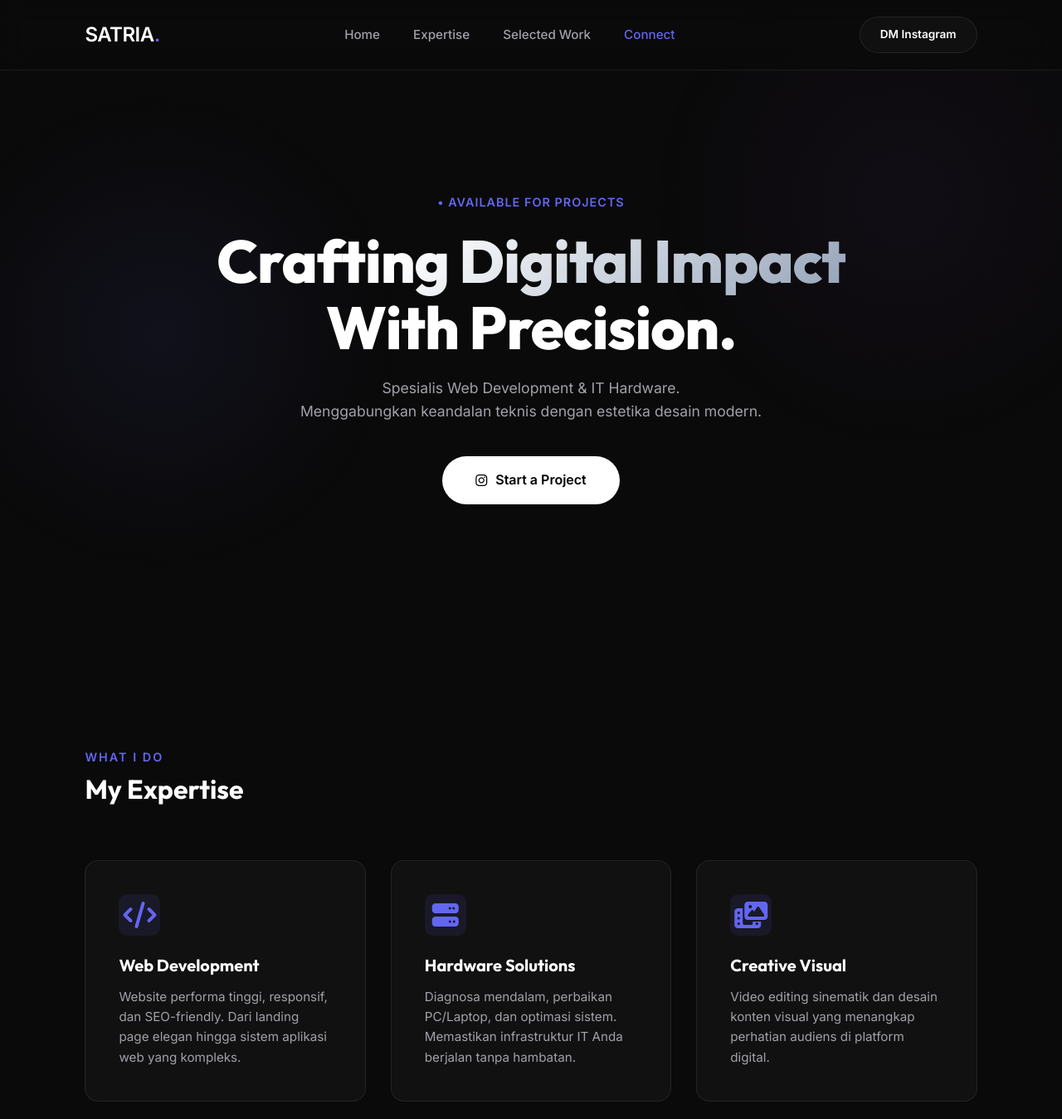
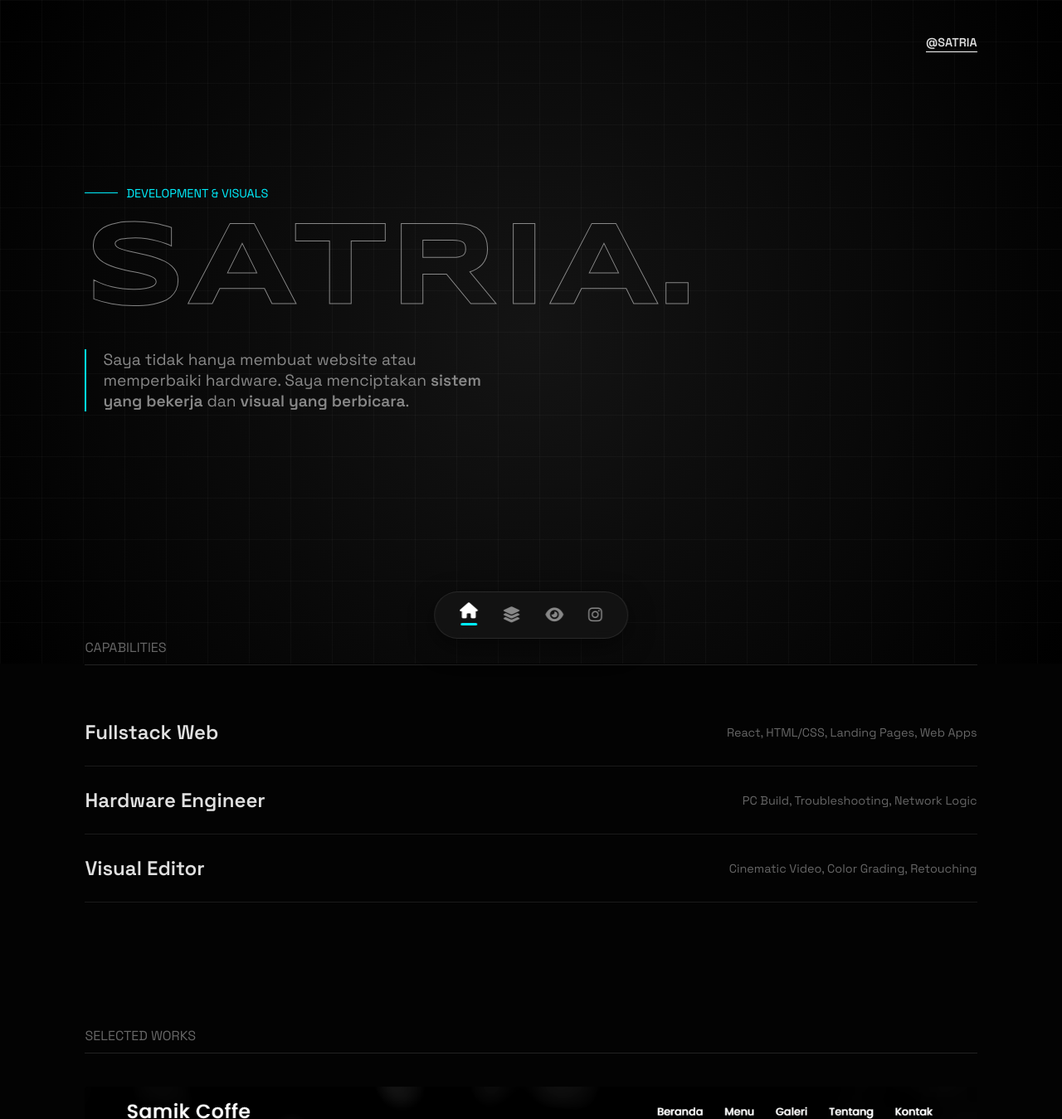
Before and after one commit to SatriaMikhel/satriatechweb, a plain HTML site: page index.html in a window 1280 px wide. Shown: the top 1349 px of the page at 83% size. Drawn offline with nearby package versions, Linux system fonts and the light colour scheme.

Commit message:
Update title and styles in index.html

```diff
--- a/index.html
+++ b/index.html
@@ -3,324 +3,255 @@
 <head>
     <meta charset="UTF-8">
     <meta name="viewport" content="width=device-width, initial-scale=1.0">
-    <title>Satria | Digital Portfolio</title>
+    <title>Satria | Digital Craftsman</title>
 
     <link rel="preconnect" href="https://fonts.googleapis.com">
     <link rel="preconnect" href="https://fonts.gstatic.com" crossorigin>
-    <link href="https://fonts.googleapis.com/css2?family=Inter:wght@300;400;500;600&family=Outfit:wght@400;600;700;800&display=swap" rel="stylesheet">
+    <link href="https://fonts.googleapis.com/css2?family=Space+Grotesk:wght@300;400;600&family=Syncopate:wght@700&display=swap" rel="stylesheet">
 
     <link rel="stylesheet" href="https://cdnjs.cloudflare.com/ajax/libs/font-awesome/6.4.0/css/all.min.css">
-
     <link href="https://unpkg.com/aos@2.3.1/dist/aos.css" rel="stylesheet">
 
     <style>
-        /* --- 1. DESIGN TOKENS (Professional Dark Theme) --- */
         :root {
-            --bg-main: #0a0a0a;
-            --bg-secondary: #111111;
-            --text-white: #ffffff;
-            --text-muted: #a1a1aa;
-
-            /* Accent: Electric Indigo (Terlihat Mahal & Tech) */
-            --accent: #6366f1;
-            --accent-glow: rgba(99, 102, 241, 0.4);
-
-            --glass-border: rgba(255, 255, 255, 0.08);
-            --glass-bg: rgba(20, 20, 20, 0.7);
+            --bg: #030303;
+            --text: #e0e0e0;
+            --accent: #fff; /* Monochrome style untuk kesan mahal */
+            --highlight: #00f0ff; /* Cyber Cyan tipis untuk detil */
         }
 
-        * { margin: 0; padding: 0; box-sizing: border-box; scroll-behavior: smooth; }
+        * { margin: 0; padding: 0; box-sizing: border-box; cursor: default; }
 
         body {
-            background-color: var(--bg-main);
-            color: var(--text-white);
-            font-family: 'Inter', sans-serif;
-            line-height: 1.6;
+            background-color: var(--bg);
+            color: var(--text);
+            font-family: 'Space Grotesk', sans-serif;
             overflow-x: hidden;
+            padding-bottom: 100px; /* Space for bottom nav */
         }
 
-        /* Background Gradient Mesh (Subtle) */
-        .bg-mesh {
-            position: fixed; top: 0; left: 0; width: 100%; height: 100vh; z-index: -1;
-            background: radial-gradient(circle at 15% 50%, rgba(99, 102, 241, 0.08), transparent 25%),
-                        radial-gradient(circle at 85% 30%, rgba(168, 85, 247, 0.05), transparent 25%);
+        /* --- SPOTLIGHT EFFECT (Background Mewah) --- */
+        .spotlight {
+            position: fixed; top: 0; left: 0; width: 100%; height: 100vh;
+            background: radial-gradient(circle at 50% 50%, rgba(20, 20, 20, 1) 0%, rgba(0, 0, 0, 1) 100%);
+            z-index: -2;
         }
 
-        a { text-decoration: none; color: inherit; transition: 0.3s ease; }
-        h1, h2, h3 { font-family: 'Outfit', sans-serif; }
-
-        /* --- 2. NAVBAR (Mobile Friendly & Glass) --- */
-        header {
-            position: fixed; top: 0; left: 0; width: 100%;
-            padding: 20px 8%;
-            display: flex; justify-content: space-between; align-items: center;
-            z-index: 1000;
-            background: rgba(10, 10, 10, 0.8);
-            backdrop-filter: blur(15px);
-            border-bottom: 1px solid var(--glass-border);
+        /* Grid halus biar techy */
+        .grid-bg {
+            position: fixed; top: 0; left: 0; width: 100%; height: 100%;
+            background-image: linear-gradient(rgba(255, 255, 255, 0.03) 1px, transparent 1px),
+            linear-gradient(90deg, rgba(255, 255, 255, 0.03) 1px, transparent 1px);
+            background-size: 50px 50px;
+            z-index: -1; pointer-events: none;
         }
 
-        .logo { font-size: 1.5rem; font-weight: 800; letter-spacing: -0.5px; }
-        .logo span { color: var(--accent); }
+        /* --- TYPOGRAPHY --- */
+        h1, h2, h3 { font-family: 'Syncopate', sans-serif; text-transform: uppercase; letter-spacing: 2px; }
+        a { text-decoration: none; color: inherit; transition: 0.3s; cursor: pointer; }
 
-        .nav-links { display: flex; gap: 40px; }
-        .nav-links a { color: var(--text-muted); font-size: 0.95rem; font-weight: 500; }
-        .nav-links a:hover, .nav-links a.active { color: white; }
-
-        .cta-small {
-            padding: 10px 24px; border: 1px solid var(--glass-border);
-            border-radius: 50px; font-size: 0.85rem; font-weight: 600;
-            background: rgba(255,255,255,0.03); transition: 0.3s;
-        }
-        .cta-small:hover { border-color: var(--accent); color: var(--accent); }
-
-        .hamburger { display: none; font-size: 1.5rem; cursor: pointer; color: white; }
-
-        /* --- 3. HERO SECTION --- */
+        /* --- HERO (Personal Branding Kuat) --- */
         .hero {
-            min-height: 100vh; display: flex; align-items: center; justify-content: center;
-            text-align: center; padding: 120px 8% 80px;
+            min-height: 90vh; display: flex; flex-direction: column; justify-content: center;
+            padding: 0 8%; position: relative;
         }
 
-        .hero h1 {
-            font-size: clamp(2.5rem, 6vw, 4.5rem);
-            font-weight: 800; line-height: 1.1; margin-bottom: 20px;
-            letter-spacing: -1px;
+        .role-label {
+            font-size: 0.9rem; color: var(--highlight); margin-bottom: 20px;
+            display: flex; align-items: center; gap: 10px;
         }
-        .gradient-text {
-            background: linear-gradient(135deg, #fff 30%, #94a3b8 100%);
-            -webkit-background-clip: text; -webkit-text-fill-color: transparent;
+        .line { width: 40px; height: 1px; background: var(--highlight); }
+
+        .hero-name {
+            font-size: clamp(3rem, 12vw, 9rem);
+            font-weight: 700; line-height: 0.9; color: transparent;
+            -webkit-text-stroke: 1px rgba(255,255,255,0.5); /* Outline Text Effect */
+            transition: 0.5s;
+        }
+        .hero-name:hover { -webkit-text-stroke: 1px #fff; text-shadow: 0 0 20px rgba(255,255,255,0.3); }
+
+        .hero-desc {
+            font-size: 1.2rem; max-width: 500px; margin-top: 30px; color: #888;
+            border-left: 2px solid var(--highlight); padding-left: 20px;
         }
 
-        .hero p {
-            font-size: 1.1rem; color: var(--text-muted); max-width: 600px; margin: 0 auto 40px;
+        /* --- SKILLS (List Style - Bukan Kartu Jualan) --- */
+        .skills-section { padding: 50px 8%; }
+        .section-title { font-size: 1rem; color: #666; margin-bottom: 40px; border-bottom: 1px solid #222; padding-bottom: 10px; }
+
+        .skill-item {
+            display: flex; justify-content: space-between; align-items: center;
+            padding: 25px 0; border-bottom: 1px solid #1a1a1a; transition: 0.3s;
         }
+        .skill-item:hover { padding-left: 20px; border-bottom: 1px solid var(--highlight); }
+        .skill-name { font-size: 1.5rem; font-weight: 600; }
+        .skill-desc { font-size: 0.9rem; color: #666; text-align: right; }
 
-        .hero-btn {
-            display: inline-flex; align-items: center; gap: 10px;
-            padding: 16px 40px; background: var(--text-white); color: black;
-            border-radius: 50px; font-weight: 700; font-size: 1rem;
-            transition: transform 0.3s;
+        /* --- PROJECT SHOWCASE (Big & Bold) --- */
+        .projects-section { padding: 100px 8%; }
+
+        .project-block {
+            margin-bottom: 120px; position: relative;
         }
-        .hero-btn:hover { transform: translateY(-4px); box-shadow: 0 0 20px rgba(255,255,255,0.3); }
+        .project-image {
+            width: 100%; height: auto; border-radius: 4px; filter: grayscale(100%) contrast(1.1);
+            transition: 0.5s; cursor: pointer;
+        }
+        .project-block:hover .project-image { filter: grayscale(0%); }
 
-        /* --- 4. EXPERTISE (Keahlian Tetap Ada & Rapi) --- */
-        .section { padding: 100px 8%; }
-        .section-header { margin-bottom: 60px; }
-        .section-header h2 { font-size: 2rem; margin-bottom: 10px; }
-        .section-header span { color: var(--accent); font-weight: 600; font-size: 0.9rem; text-transform: uppercase; letter-spacing: 2px; }
+        .project-meta {
+            display: flex; justify-content: space-between; align-items: flex-end; margin-top: 20px;
+        }
+        .project-title { font-size: 2rem; margin-bottom: 5px; }
+        .project-tags { font-size: 0.8rem; color: var(--highlight); font-family: 'Space Grotesk', sans-serif; letter-spacing: 1px; }
+        .view-btn {
+            font-size: 3rem; transform: rotate(-45deg); transition: 0.3s;
+        }
+        .project-block:hover .view-btn { transform: rotate(0) translateX(10px); color: var(--highlight); }
 
-        .grid-3 {
-            display: grid; grid-template-columns: repeat(auto-fit, minmax(300px, 1fr)); gap: 30px;
+        /* --- FLOATING DOCK (Mobile Nav Kekinian) --- */
+        .dock-nav {
+            position: fixed; bottom: 30px; left: 50%; transform: translateX(-50%);
+            background: rgba(20, 20, 20, 0.8); backdrop-filter: blur(10px);
+            padding: 15px 30px; border-radius: 50px; border: 1px solid rgba(255,255,255,0.1);
+            display: flex; gap: 30px; align-items: center; z-index: 1000;
+            box-shadow: 0 10px 30px rgba(0,0,0,0.5);
         }
+        .dock-item { font-size: 1.2rem; color: #888; transition: 0.3s; position: relative; }
+        .dock-item:hover, .dock-item.active { color: #fff; transform: translateY(-5px); }
+        .dock-item::after {
+            content: ''; position: absolute; bottom: -5px; left: 50%; transform: translateX(-50%);
+            width: 0; height: 3px; background: var(--highlight); transition: 0.3s; border-radius: 2px;
+        }
+        .dock-item.active::after { width: 20px; }
 
-        .card {
-            background: var(--bg-secondary); border: 1px solid var(--glass-border);
-            padding: 40px; border-radius: 16px; transition: 0.4s; position: relative; overflow: hidden;
-        }
-        .card:hover { border-color: var(--accent); transform: translateY(-5px); }
+        /* --- SOCIAL OVERLAY --- */
+        .social-corner { position: fixed; top: 40px; right: 8%; z-index: 100; mix-blend-mode: difference; }
+        .ig-btn { font-size: 0.9rem; font-weight: 700; text-transform: uppercase; border-bottom: 1px solid #fff; padding-bottom: 2px; }
 
-        .card-icon {
-            font-size: 2rem; color: var(--accent); margin-bottom: 20px;
-            width: 50px; height: 50px; display: flex; align-items: center; justify-content: center;
-            background: rgba(99, 102, 241, 0.1); border-radius: 10px;
-        }
-        .card h3 { font-size: 1.25rem; margin-bottom: 10px; }
-        .card p { color: var(--text-muted); font-size: 0.95rem; }
-
-        /* --- 5. SELECTED WORK (Portfolio) --- */
-        .project-card {
-            display: block; position: relative; border-radius: 20px; overflow: hidden;
-            aspect-ratio: 16/9; cursor: pointer; border: 1px solid var(--glass-border);
-        }
-        .project-img {
-            width: 100%; height: 100%; object-fit: cover; transition: 0.6s;
-            filter: grayscale(20%);
-        }
-        .project-overlay {
-            position: absolute; bottom: 0; left: 0; width: 100%;
-            padding: 40px; background: linear-gradient(to top, rgba(0,0,0,0.9), transparent);
-            transform: translateY(20px); opacity: 0; transition: 0.4s;
-        }
-
-        /* Hover Effects */
-        .project-card:hover .project-img { transform: scale(1.05); filter: grayscale(0%); }
-        .project-card:hover .project-overlay { transform: translateY(0); opacity: 1; }
-
-        .project-overlay h3 { font-size: 1.5rem; margin-bottom: 5px; }
-        .project-overlay p { color: var(--text-muted); margin-bottom: 0; font-size: 0.9rem; }
-        .badge {
-            display: inline-block; padding: 4px 12px; background: var(--accent);
-            color: white; border-radius: 20px; font-size: 0.7rem; font-weight: 700; margin-bottom: 10px;
-        }
-
-        /* --- 6. FOOTER (Simple Professional) --- */
-        footer {
-            padding: 80px 8%; border-top: 1px solid var(--glass-border);
-            text-align: center;
-        }
-        .footer-cta h2 { font-size: 2.5rem; margin-bottom: 30px; }
-        .social-link {
-            font-size: 1.5rem; margin: 0 15px; color: var(--text-muted); transition: 0.3s;
-        }
-        .social-link:hover { color: white; transform: scale(1.2); }
-
-        /* --- 7. MOBILE RESPONSIVE FIXES --- */
+        /* --- RESPONSIVE --- */
         @media (max-width: 768px) {
-            header { padding: 15px 5%; }
-            .nav-links {
-                position: absolute; top: 70px; left: 0; width: 100%;
-                background: var(--bg-main); border-bottom: 1px solid var(--glass-border);
-                flex-direction: column; padding: 40px; gap: 20px; align-items: center;
-                transform: translateY(-150%); transition: 0.4s; z-index: 999;
-            }
-            .nav-links.active { transform: translateY(0); }
-
-            .hamburger { display: block; }
-            .cta-small { display: none; } /* Hide top button on mobile */
-
-            .hero h1 { font-size: 2.5rem; }
-            .section { padding: 80px 5%; }
-            .project-card { aspect-ratio: 4/3; } /* Taller images on mobile */
+            .hero-name { font-size: 3.5rem; -webkit-text-stroke: 0; color: #fff; } /* Solid white on mobile for readability */
+            .skill-item { flex-direction: column; align-items: flex-start; gap: 10px; }
+            .skill-desc { text-align: left; }
+            .project-title { font-size: 1.5rem; }
+            .dock-nav { bottom: 20px; padding: 12px 25px; gap: 25px; width: 85%; justify-content: space-around; }
         }
     </style>
 </head>
 <body>
 
-    <div class="bg-mesh"></div>
+    <div class="spotlight"></div>
+    <div class="grid-bg"></div>
 
-    <header>
-        <div class="logo">SATRIA<span>.</span></div>
-        <div class="hamburger" onclick="toggleMenu()">
-            <i class="fas fa-bars"></i>
-        </div>
-        <nav class="nav-links">
-            <a href="#hero">Home</a>
-            <a href="#expertise">Expertise</a>
-            <a href="#work">Selected Work</a>
-            <a href="https://instagram.com/username_anda" target="_blank" style="color:var(--accent)">Connect</a>
-        </nav>
-        <a href="https://instagram.com/username_anda" target="_blank" class="cta-small">DM Instagram</a>
-    </header>
+    <div class="social-corner" data-aos="fade-down">
+        <a href="https://instagram.com/username_anda" target="_blank" class="ig-btn">@SATRIA</a>
+    </div>
 
-    <section class="hero" id="hero">
-        <div data-aos="fade-up">
-            <div style="margin-bottom: 20px; color: var(--accent); font-weight: 600; letter-spacing: 1px; font-size: 0.9rem;">
-                • AVAILABLE FOR PROJECTS
+    <section class="hero" id="home">
+        <div data-aos="fade-up" data-aos-duration="1500">
+            <div class="role-label">
+                <div class="line"></div> DEVELOPMENT & VISUALS
             </div>
-            <h1>
-                <span class="gradient-text">Crafting Digital Impact</span><br>
-                With Precision.
-            </h1>
-            <p>
-                Spesialis Web Development & IT Hardware. <br>
-                Menggabungkan keandalan teknis dengan estetika desain modern.
+            <h1 class="hero-name">SATRIA.</h1>
+            <p class="hero-desc">
+                Saya tidak hanya membuat website atau memperbaiki hardware. Saya menciptakan <strong>sistem yang bekerja</strong> dan <strong>visual yang berbicara</strong>.
             </p>
-            <a href="https://instagram.com/username_anda" target="_blank" class="hero-btn">
-                <i class="fab fa-instagram"></i> Start a Project
-            </a>
         </div>
     </section>
 
-    <section class="section" id="expertise">
-        <div class="section-header" data-aos="fade-up">
-            <span>WHAT I DO</span>
-            <h2>My Expertise</h2>
+    <section class="skills-section" id="skills">
+        <div class="section-title">CAPABILITIES</div>
+
+        <div class="skill-item" data-aos="fade-up">
+            <div class="skill-name">Fullstack Web</div>
+            <div class="skill-desc">React, HTML/CSS, Landing Pages, Web Apps</div>
         </div>
-
-        <div class="grid-3">
-            <div class="card" data-aos="fade-up" data-aos-delay="100">
-                <div class="card-icon"><i class="fas fa-code"></i></div>
-                <h3>Web Development</h3>
-                <p>Website performa tinggi, responsif, dan SEO-friendly. Dari landing page elegan hingga sistem aplikasi web yang kompleks.</p>
-            </div>
-            <div class="card" data-aos="fade-up" data-aos-delay="200">
-                <div class="card-icon"><i class="fas fa-server"></i></div>
-                <h3>Hardware Solutions</h3>
-                <p>Diagnosa mendalam, perbaikan PC/Laptop, dan optimasi sistem. Memastikan infrastruktur IT Anda berjalan tanpa hambatan.</p>
-            </div>
-            <div class="card" data-aos="fade-up" data-aos-delay="300">
-                <div class="card-icon"><i class="fas fa-photo-video"></i></div>
-                <h3>Creative Visual</h3>
-                <p>Video editing sinematik dan desain konten visual yang menangkap perhatian audiens di platform digital.</p>
-            </div>
+        <div class="skill-item" data-aos="fade-up" data-aos-delay="100">
+            <div class="skill-name">Hardware Engineer</div>
+            <div class="skill-desc">PC Build, Troubleshooting, Network Logic</div>
+        </div>
+        <div class="skill-item" data-aos="fade-up" data-aos-delay="200">
+            <div class="skill-name">Visual Editor</div>
+            <div class="skill-desc">Cinematic Video, Color Grading, Retouching</div>
         </div>
     </section>
 
-    <section class="section" id="work">
-        <div class="section-header" data-aos="fade-up">
-            <span>PORTFOLIO</span>
-            <h2>Featured Projects</h2>
+    <section class="projects-section" id="works">
+        <div class="section-title">SELECTED WORKS</div>
+
+        <div class="project-block" data-aos="fade-up">
+            <a href="https://samik-coffe.vercel.app/" target="_blank">
+                <img src="img/coffe.png" class="project-image" alt="Coffee" onerror="this.src='https://images.unsplash.com/photo-1509042239860-f550ce710b93?q=80&w=1000'">
+                <div class="project-meta">
+                    <div>
+                        <h2 class="project-title">SAMIK COFFEE</h2>
+                        <span class="project-tags">WEB DESIGN / F&B</span>
+                    </div>
+                    <div class="view-btn"><i class="fas fa-arrow-right"></i></div>
+                </div>
+            </a>
         </div>
 
-        <div class="grid-3">
-            <a href="https://samik-coffe.vercel.app/" target="_blank" class="project-card" data-aos="zoom-in">
-                <img src="img/coffe.png" class="project-img" alt="Coffee" onerror="this.src='https://images.unsplash.com/photo-1509042239860-f550ce710b93?q=80&w=1000'">
-                <div class="project-overlay">
-                    <span class="badge">F&B</span>
-                    <h3>Samik Coffee</h3>
-                    <p>Modern coffee shop landing page.</p>
+        <div class="project-block" data-aos="fade-up">
+            <a href="https://samikstore-pos.vercel.app/" target="_blank">
+                <img src="img/kasir.png" class="project-image" alt="POS" onerror="this.src='https://images.unsplash.com/photo-1556742049-0cfed4f7a07d?q=80&w=1000'">
+                <div class="project-meta">
+                    <div>
+                        <h2 class="project-title">POS SYSTEM</h2>
+                        <span class="project-tags">WEB APP / LOGIC</span>
+                    </div>
+                    <div class="view-btn"><i class="fas fa-arrow-right"></i></div>
                 </div>
             </a>
+        </div>
 
-            <a href="https://samikstore-pos.vercel.app/" target="_blank" class="project-card" data-aos="zoom-in" data-aos-delay="100">
-                <img src="img/kasir.png" class="project-img" alt="POS" onerror="this.src='https://images.unsplash.com/photo-1556742049-0cfed4f7a07d?q=80&w=1000'">
-                <div class="project-overlay">
-                    <span class="badge">WEB APP</span>
-                    <h3>POS System</h3>
-                    <p>Management system for retail.</p>
-                </div>
-            </a>
-
-            <a href="https://samik-showrm.vercel.app/" target="_blank" class="project-card" data-aos="zoom-in" data-aos-delay="200">
-                <img src="img/showroom.png" class="project-img" alt="Showroom" onerror="this.src='https://images.unsplash.com/photo-1492144534655-ae79c964c9d7?q=80&w=1000'">
-                <div class="project-overlay">
-                    <span class="badge">CATALOG</span>
-                    <h3>Auto Gallery</h3>
-                    <p>Premium vehicle showcase.</p>
+        <div class="project-block" data-aos="fade-up">
+            <a href="https://samik-showrm.vercel.app/" target="_blank">
+                <img src="img/showroom.png" class="project-image" alt="Showroom" onerror="this.src='https://images.unsplash.com/photo-1492144534655-ae79c964c9d7?q=80&w=1000'">
+                <div class="project-meta">
+                    <div>
+                        <h2 class="project-title">AUTO GALLERY</h2>
+                        <span class="project-tags">CATALOG / INTERACTIVE</span>
+                    </div>
+                    <div class="view-btn"><i class="fas fa-arrow-right"></i></div>
                 </div>
             </a>
         </div>
     </section>
 
-    <footer data-aos="fade-in">
-        <div class="footer-cta">
-            <h2>Have an idea?</h2>
-            <p style="color:var(--text-muted); margin-bottom: 30px;">Let's build something amazing together.</p>
-
-            <div style="margin-bottom: 40px;">
-                <a href="https://instagram.com/username_anda" target="_blank" class="hero-btn" style="background: transparent; border: 1px solid white; color: white;">
-                    DM on Instagram
-                </a>
-            </div>
-
-            <div>
-                <a href="#" class="social-link"><i class="fab fa-instagram"></i></a>
-                <a href="#" class="social-link"><i class="fab fa-linkedin"></i></a>
-                <a href="#" class="social-link"><i class="fab fa-github"></i></a>
-            </div>
-
-            <p style="margin-top: 50px; font-size: 0.8rem; color: #555;">&copy; 2024 Satria. All Rights Reserved.</p>
-        </div>
-    </footer>
+    <nav class="dock-nav">
+        <a href="#home" class="dock-item active"><i class="fas fa-home"></i></a>
+        <a href="#skills" class="dock-item"><i class="fas fa-layer-group"></i></a>
+        <a href="#works" class="dock-item"><i class="fas fa-eye"></i></a>
+        <a href="https://instagram.com/username_anda" target="_blank" class="dock-item"><i class="fab fa-instagram"></i></a>
+    </nav>
 
     <script src="https://unpkg.com/aos@2.3.1/dist/aos.js"></script>
     <script>
-        AOS.init({ duration: 800, once: true });
+        AOS.init({ duration: 1000, once: true });
 
-        function toggleMenu() {
-            const nav = document.querySelector('.nav-links');
-            const icon = document.querySelector('.hamburger i');
-            nav.classList.toggle('active');
+        // Active State untuk Dock Nav
+        const sections = document.querySelectorAll('section');
+        const navLi = document.querySelectorAll('.dock-nav a');
 
-            if(nav.classList.contains('active')) {
-                icon.classList.remove('fa-bars');
-                icon.classList.add('fa-times');
-            } else {
-                icon.classList.remove('fa-times');
-                icon.classList.add('fa-bars');
-            }
-        }
+        window.addEventListener('scroll', () => {
+            let current = '';
+            sections.forEach(section => {
+                const sectionTop = section.offsetTop;
+                const sectionHeight = section.clientHeight;
+                if (scrollY >= (sectionTop - sectionHeight / 3)) {
+                    current = section.getAttribute('id');
+                }
+            });
+
+            navLi.forEach(a => {
+                a.classList.remove('active');
+                if (a.getAttribute('href').includes(current)) {
+                    a.classList.add('active');
+                }
+            });
+        });
     </script>
 </body>
 </html>
```
